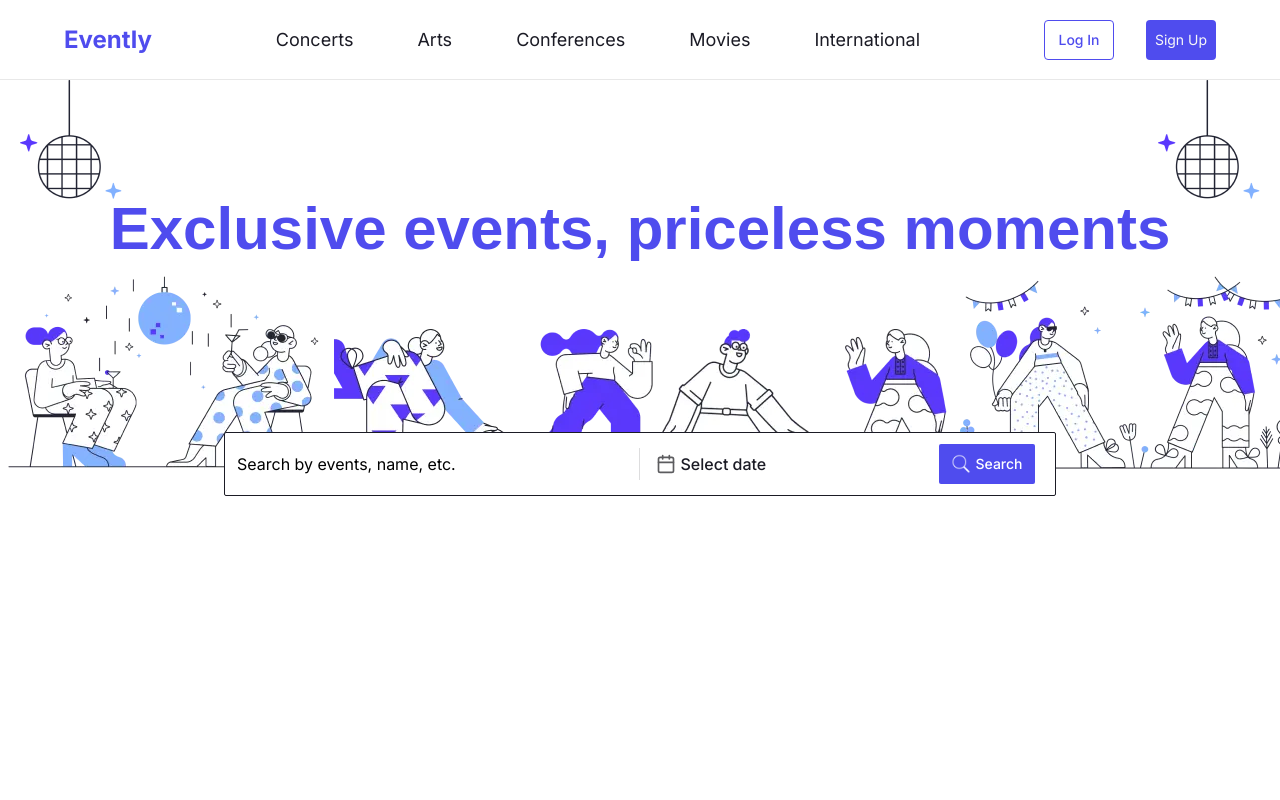
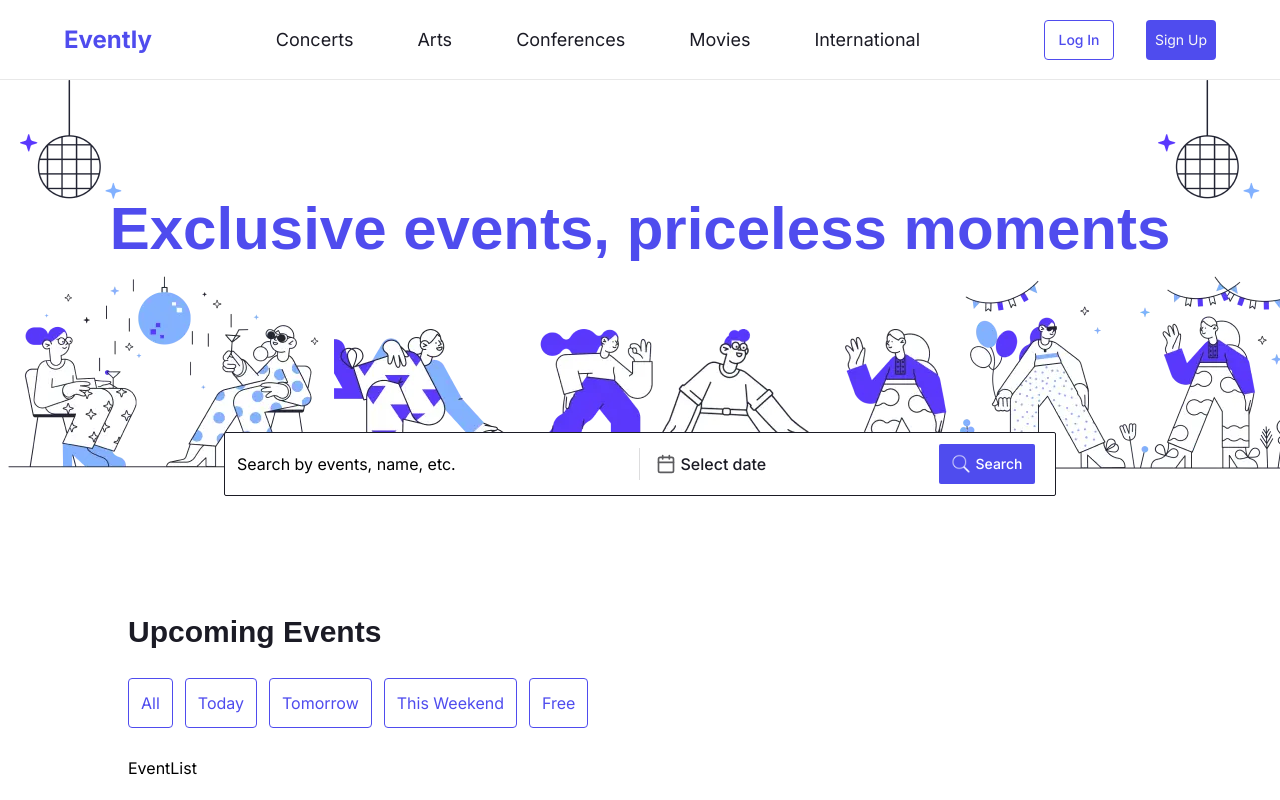
Before and after one commit to rizaldyip10/evently-fe, a Next.js app: page / in a window 1280 px wide. Built offline with nearby package versions, Linux system fonts and the light colour scheme.

Commit message:
feat(event list): adding upcoming event list section exclude the event card

```diff
--- a/app/(user)/page.tsx
+++ b/app/(user)/page.tsx
@@ -1,11 +1,11 @@
 import Hero from "@/components/pages/homepage/hero";
-import Image from "next/image";
+import UpcomingEvent from "@/components/pages/homepage/upcoming-event";
 
 export default function Home() {
   return (
     <main className="w-full">
       <Hero />
-      {/* Home page */}
+      <UpcomingEvent />
     </main>
   );
 }
--- /dev/null
+++ b/components/pages/global/badge.tsx
@@ -0,0 +1,30 @@
+"use client"
+
+import { cn } from '@/lib/utils'
+import { useRouter } from 'next/navigation'
+import React from 'react'
+
+interface BadgeProps {
+    label: string
+    classname: string
+    href?: string
+}
+
+const Badge: React.FC<BadgeProps> = ({ label, classname, href }) => {
+    const router = useRouter()
+    let onClick
+
+    if (href != undefined) {
+        onClick = () => {
+            router.push(href)
+        }
+    }
+
+    return (
+        <div className={cn('flex items-center justify-center border', classname)} onClick={onClick}>
+            {label}
+        </div>
+    )
+}
+
+export default Badge
--- /dev/null
+++ b/components/pages/global/event-card.tsx
@@ -0,0 +1,17 @@
+import { cn } from '@/lib/utils'
+import React from 'react'
+
+interface EventCardProps {
+    classname: string
+    image: string
+}
+
+const EventCard: React.FC<EventCardProps> = ({ classname, image }) => {
+  return (
+    <div className={cn()}>
+        EventCard
+    </div>
+  )
+}
+
+export default EventCard
--- /dev/null
+++ b/components/pages/global/event-list.tsx
@@ -0,0 +1,11 @@
+import React from 'react'
+
+const EventList = () => {
+  return (
+    <div className='w-full'>
+        EventList
+    </div>
+  )
+}
+
+export default EventList
--- /dev/null
+++ b/components/pages/homepage/upcoming-event-filter.tsx
@@ -0,0 +1,43 @@
+import React from 'react'
+import Badge from '../global/badge'
+
+const filters = [
+    {
+        label: "All",
+        href: "/"
+    },
+    {
+        label: "Today",
+        href: "/"
+    },
+    {
+        label: "Tomorrow",
+        href: "/"
+    },
+    {
+        label: "This Weekend",
+        href: "/"
+    },
+    {
+        label: "Free",
+        href: "/"
+    },
+]
+
+const UpcomingEventFilter = () => {
+  return (
+    <div className='w-full flex items-center gap-3'>
+        {
+            filters.map((item, index) => (
+                <Badge
+                    classname='border border-primary-default text-primary-default w-max h-max p-3 rounded-[4px] text-base hover:bg-second-lightest cursor-pointer'
+                    key={index}
+                    label={item.label}
+                />
+            ))
+        }
+    </div>
+  )
+}
+
+export default UpcomingEventFilter
--- /dev/null
+++ b/components/pages/homepage/upcoming-event.tsx
@@ -0,0 +1,19 @@
+import React from 'react'
+import UpcomingEventFilter from './upcoming-event-filter'
+import EventList from '../global/event-list'
+
+const UpcomingEvent: React.FC = () => {
+  return (
+    <div className='mt-[150px] w-full flex justify-center px-32'>
+        <div className='w-full flex flex-col gap-7'>
+            <h1 className='font-bold text-3xl text-default font-cabinet-grotesk'>Upcoming Events</h1>
+            <UpcomingEventFilter />
+            <div className='w-full'>
+                <EventList />
+            </div>
+        </div>
+    </div>
+  )
+}
+
+export default UpcomingEvent
```
